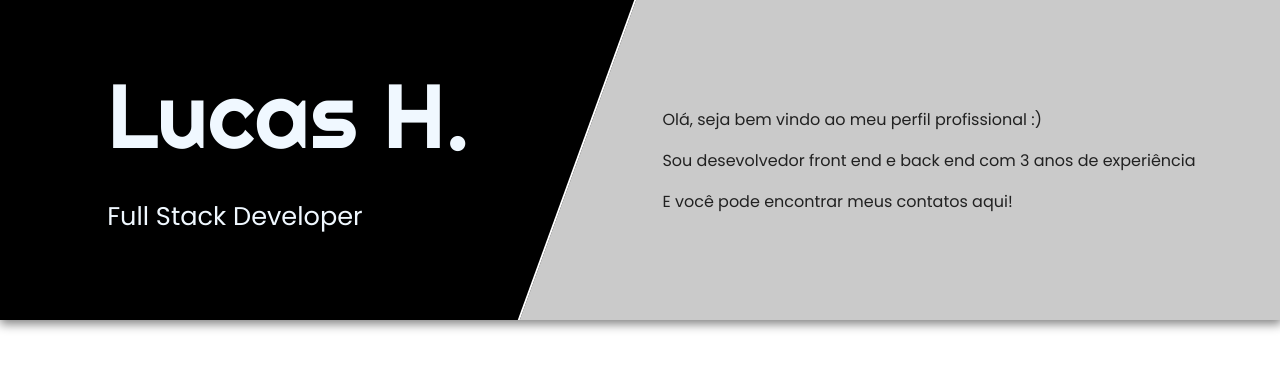
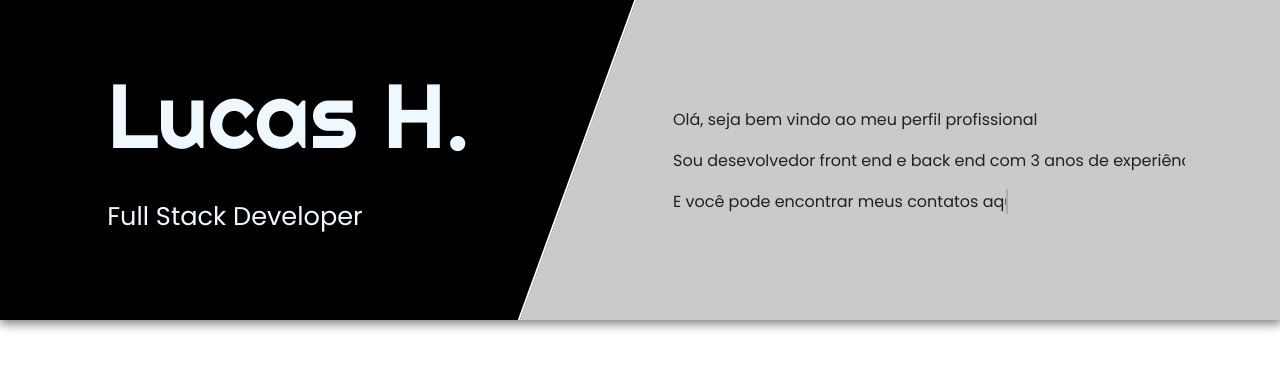
Before and after one commit to Lucashct/personal_profile, a Next.js app: page / in a window 1280 px wide. Shown: the top 370 px of the page. Built offline with nearby package versions, Linux system fonts and the light colour scheme.

Commit message:
[FEATURE] Creating a typing animation for the seccond title label.

```diff
--- a/package.json
+++ b/package.json
@@ -14,7 +14,7 @@
     "@types/react-dom": "18.2.7",
     "eslint": "8.48.0",
     "eslint-config-next": "13.4.19",
-    "next": "13.4.19",
+    "next": "^14.0.4",
     "react": "18.2.0",
     "react-dom": "18.2.0",
     "typescript": "5.2.2"
--- a/src/app/page.module.css
+++ b/src/app/page.module.css
@@ -54,4 +54,95 @@
 .presentationDiv {
   margin: auto;
   color: #212121;
+  width: 40%;
 }
+
+.line1 {
+  width: 72%;
+  white-space: nowrap;
+  overflow: hidden;
+}
+
+.line2 {
+  width: 100%;
+  white-space: nowrap;
+  overflow: hidden;
+}
+
+.lastLine {
+  border-right: 2px solid transparent;
+  width: 65%;
+  white-space: nowrap;
+  overflow: hidden;
+  padding: -10px
+}
+
+.typeAnimationLine1 {
+  animation: typingLine1 1.5s steps(40)  normal;
+}
+
+.typeAnimationLine2 {
+  animation: typingLine2 2.5s steps(40) normal;
+}
+
+.typeAnimationLine3 {
+  animation: typingLine3 5s steps(40) normal,
+  blinkCursor 600ms steps(100) 5s infinite;
+}
+
+.hiddenLine {
+  display: none;
+}
+
+@keyframes typingLine1 {
+  from {
+    width: 0;
+  } to {
+    width: 30em;
+  }
+}
+
+@keyframes typingLine2 {
+  0% {
+    width: 0em;
+  }
+
+  50% {
+    width: 0em;
+  }
+
+  100% {
+    width: 30em;
+  }
+}
+
+@keyframes typingLine3 {
+  0% {
+    width: 0em;
+  }
+
+  50% {
+    width: 0em;
+  }
+
+  100% {
+    width: 30em;
+  }
+}
+
+@keyframes hiddenLine {
+  from {
+    display: none;
+  } to {
+    display: block;
+  }
+}
+
+@keyframes blinkCursor {
+  0% {
+    border-right: 2px solid rgba(0, 0, 0, 0.75);
+  }
+  100% {
+    border-right-color: transparent;
+  }
+}
--- a/src/app/page.tsx
+++ b/src/app/page.tsx
@@ -14,9 +14,9 @@ export default function Home() {
           </div>
         </div>
         <div className={styles.presentationDiv}>
-          <p>Olá, seja bem vindo ao meu perfil profissional :)</p>
-          <p>Sou desevolvedor front end e back end com {`${new Date().getFullYear() - 2021} anos`} de experiência</p>
-          <p>E você pode encontrar meus contatos aqui!</p>
+          <p className={`${styles.line1} ${styles.typeAnimationLine1}`}>Olá, seja bem vindo ao meu perfil profissional :)</p>
+          <p className={`${styles.line2} ${styles.typeAnimationLine2}`}>Sou desevolvedor front end e back end com {`${new Date().getFullYear() - 2021} anos`} de experiência</p>
+          <p className={`${styles.lastLine} ${styles.typeAnimationLine3}`}>E você pode encontrar meus contatos aqui!</p>
         </div>
       </header>
 
```
Also changed, not shown: src/app/components/Projects/Projects.tsx (added), src/app/components/Projects/projects.module.css (added), src/app/components/TimeLine/TimeLine.tsx (added), src/app/components/TimeLine/projects.module.css (added), tsconfig.json (line endings or trailing spaces), 1 other file (tests, documents, lock files or other folders).
